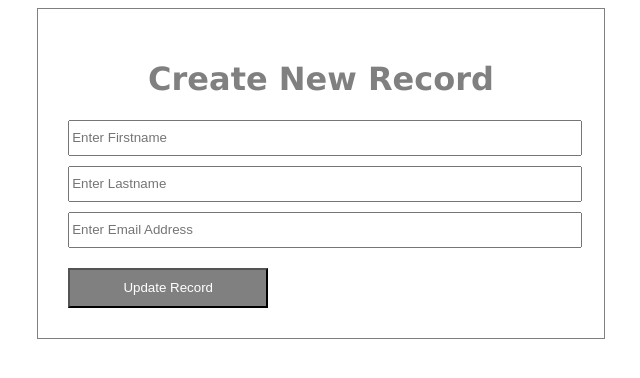
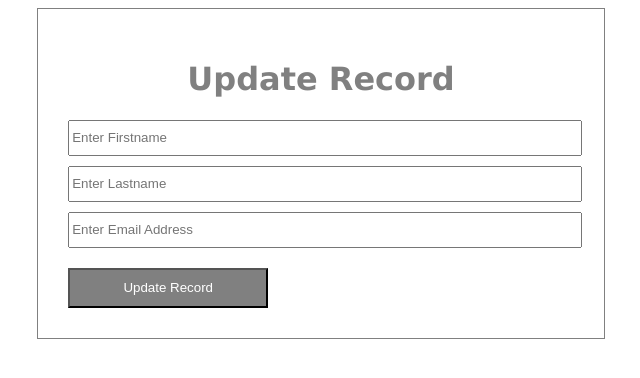
Before and after one commit to mrprotocoll/crud-sh, a PHP site: page /upd.php?id=1 in a window 1280 px wide. Shown: the top 378 px of the page, without its empty margins (319-959 px from the left). Run offline with PHP 8.4, Linux system fonts and the light colour scheme; data that the repository does not hold is empty.

Commit message:
Update upd.php

```diff
--- a/upd.php
+++ b/upd.php
@@ -14,7 +14,7 @@ $data = $user->getRecord($user->treat($_GET['id']))[0];
 </head>
 <body>
     <div class="form2" >
-        <h1>Create New Record</h1>
+        <h1>Update Record</h1>
         <div class="">
             <?php echo Model::message() ?>
         </div>
```
